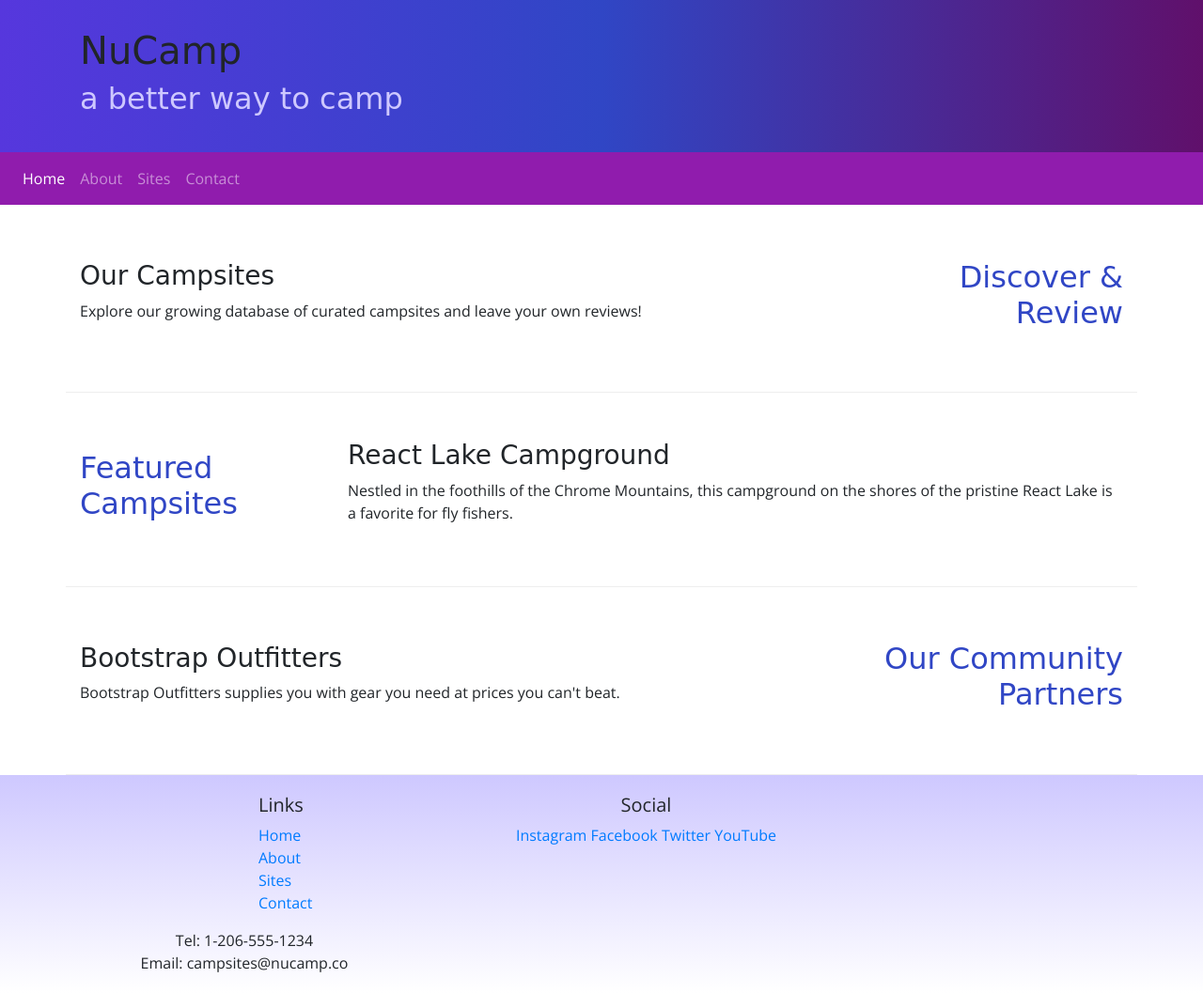
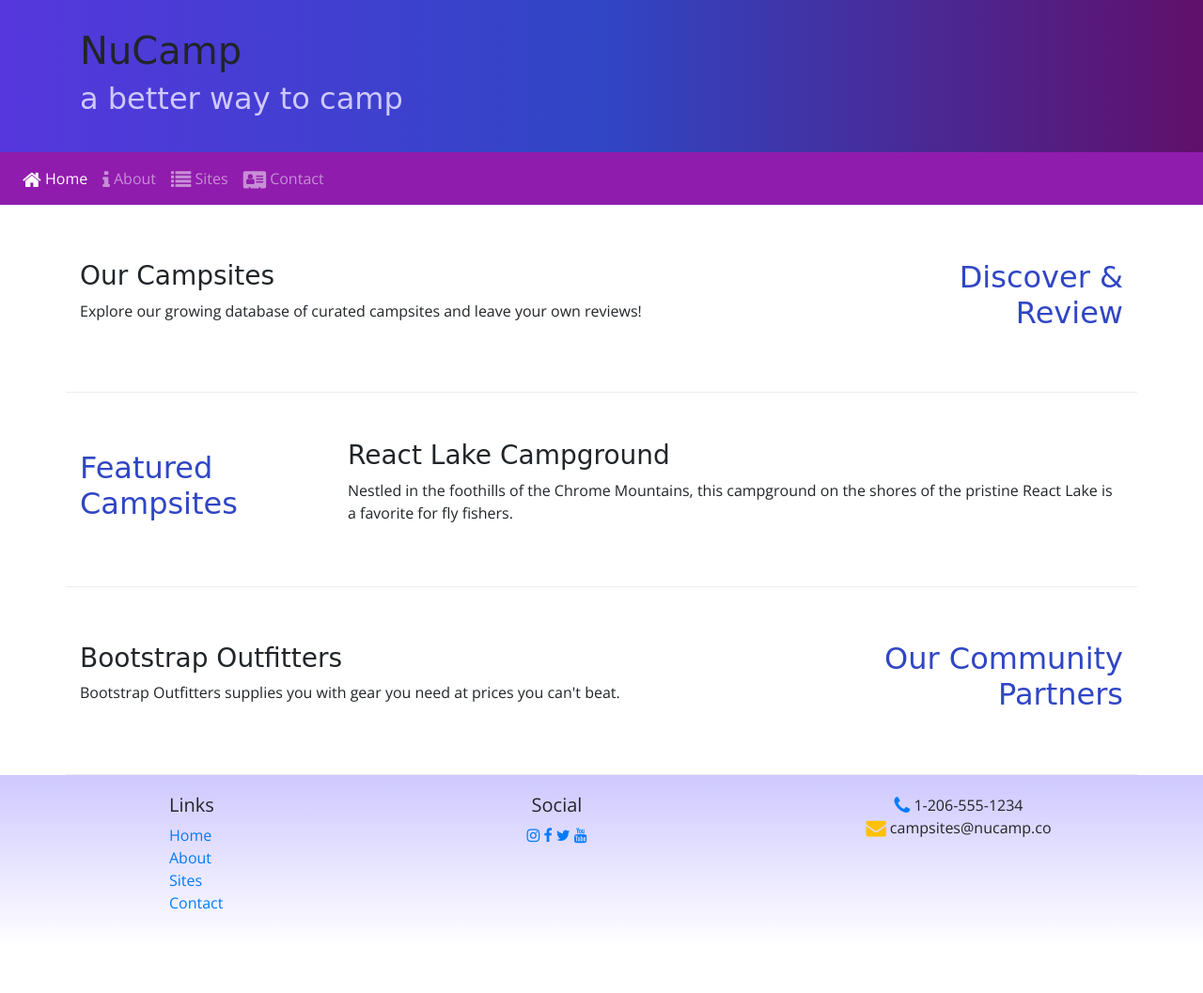
Before and after one commit to thiyaguj19-mt/nucampsite, a website: page index.html in a window 1280 px wide. Shown: the whole page at 94% size. After the commit the page ends 1009 px from the top, so only its background shows below. Drawn offline with nearby package versions, Linux system fonts and the light colour scheme.

Commit message:
added font-awesome to the pages

```diff
--- a/index.html
+++ b/index.html
@@ -10,6 +10,7 @@
      <link rel="stylesheet" href="node_modules/bootstrap/dist/css/bootstrap.min.css" />
 
       <!-- Additional CSS must be placed after Bootstrap CSS -->
+    <link rel="stylesheet" href="node_modules/font-awesome/css/font-awesome.min.css"/>
     <link rel="stylesheet" href="https://fonts.googleapis.com/css?family=Lobster|Open+Sans" />
     <link rel="stylesheet" href="css/styles.css" />
     <title>NuCamp: A Better Way To Camp</title>
@@ -34,10 +35,10 @@
         </button>
         <div class="collapse navbar-collapse" id="nucampNavbar">
             <ul class="navbar-nav">
-                <li class="nav-item active"><a class="nav-link" href="#">Home</a></li>
-                <li class="nav-item"><a class="nav-link" href="aboutus.html">About</a></li>
-                <li class="nav-item"><a class="nav-link" href="#">Sites</a></li>
-                <li class="nav-item"><a class="nav-link" href="#">Contact</a></li>
+                <li class="nav-item active"><a class="nav-link" href="#"><i class="fa fa-home fa-lg"></i>  Home</a></li>
+                <li class="nav-item"><a class="nav-link" href="aboutus.html"><i class="fa fa-info fa-lg"></i> About</a></li>
+                <li class="nav-item"><a class="nav-link" href="#"><i class="fa fa-list fa-lg"></i> Sites</a></li>
+                <li class="nav-item"><a class="nav-link" href="#"><i class="fa fa-address-card fa-lg"></i> Contact</a></li>
             </ul>
         </div>
     </nav>
@@ -77,7 +78,7 @@
     <footer>
         <div class="container">
             <div class="row">
-                <div class="col-4 col-sm-2 offset-2">
+                <div class="col-4 col-sm-2 offset-1">
                     <h5>Links</h5>
                     <ul class="list-unstyled">
                         <li><a href="#">Home</a></li>
@@ -88,14 +89,14 @@
                 </div>
                 <div class="col-6 col-sm-5 text-center">
                     <h5>Social</h5>
-                    <a href="http://instagram.com/">Instagram</a>
-                    <a href="http://facebook.com/">Facebook</a>
-                    <a href="http://twitter.com/">Twitter</a>
-                    <a href="http://youtube.com/">YouTube</a>
+                    <a href="http://instagram.com/"><i class="fa fa-instagram"></i></a>
+                    <a href="http://facebook.com/"><i class="fa fa-facebook"></i></a>
+                    <a href="http://twitter.com/"><i class="fa fa-twitter"></i></a>
+                    <a href="http://youtube.com/"><i class="fa fa-youtube"></i></a>
                 </div>
                 <div class="col-sm-4 text-center">
-                    Tel: 1-206-555-1234<br />
-                    Email: campsites@nucamp.co
+                    <i class="fa fa-phone fa-lg text-primary"></i> 1-206-555-1234<br />
+                    <i class="fa fa-envelope fa-lg text-warning"></i> campsites@nucamp.co
                 </div>
             </div>
         </div>
--- a/package.json
+++ b/package.json
@@ -4,7 +4,7 @@
   "description": "This is a website for the fictional campsites review site NuCamp.",
   "main": "index.html",
   "scripts": {
-    "lite" : "lite-server",
+    "lite": "lite-server",
     "start": "npm run lite",
     "test": "echo \"Error: no test specified\" && exit 1"
   },
@@ -15,6 +15,7 @@
   },
   "dependencies": {
     "bootstrap": "^4.5.2",
+    "font-awesome": "^4.7.0",
     "jquery": "^3.5.1",
     "popper.js": "^1.16.1"
   }
```
Also changed, not shown: aboutus.html (+11 -10 lines), 1 other file.
